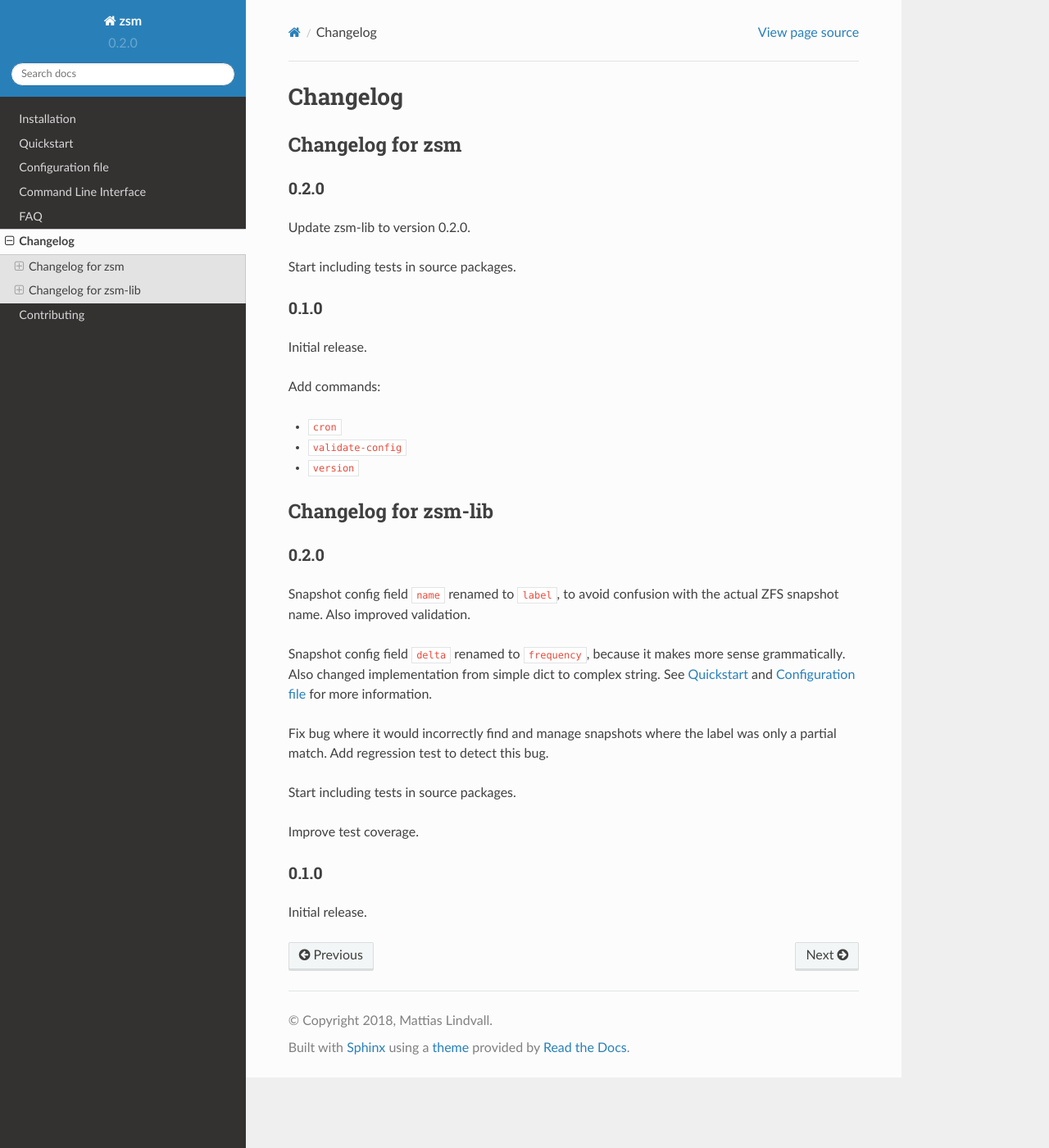
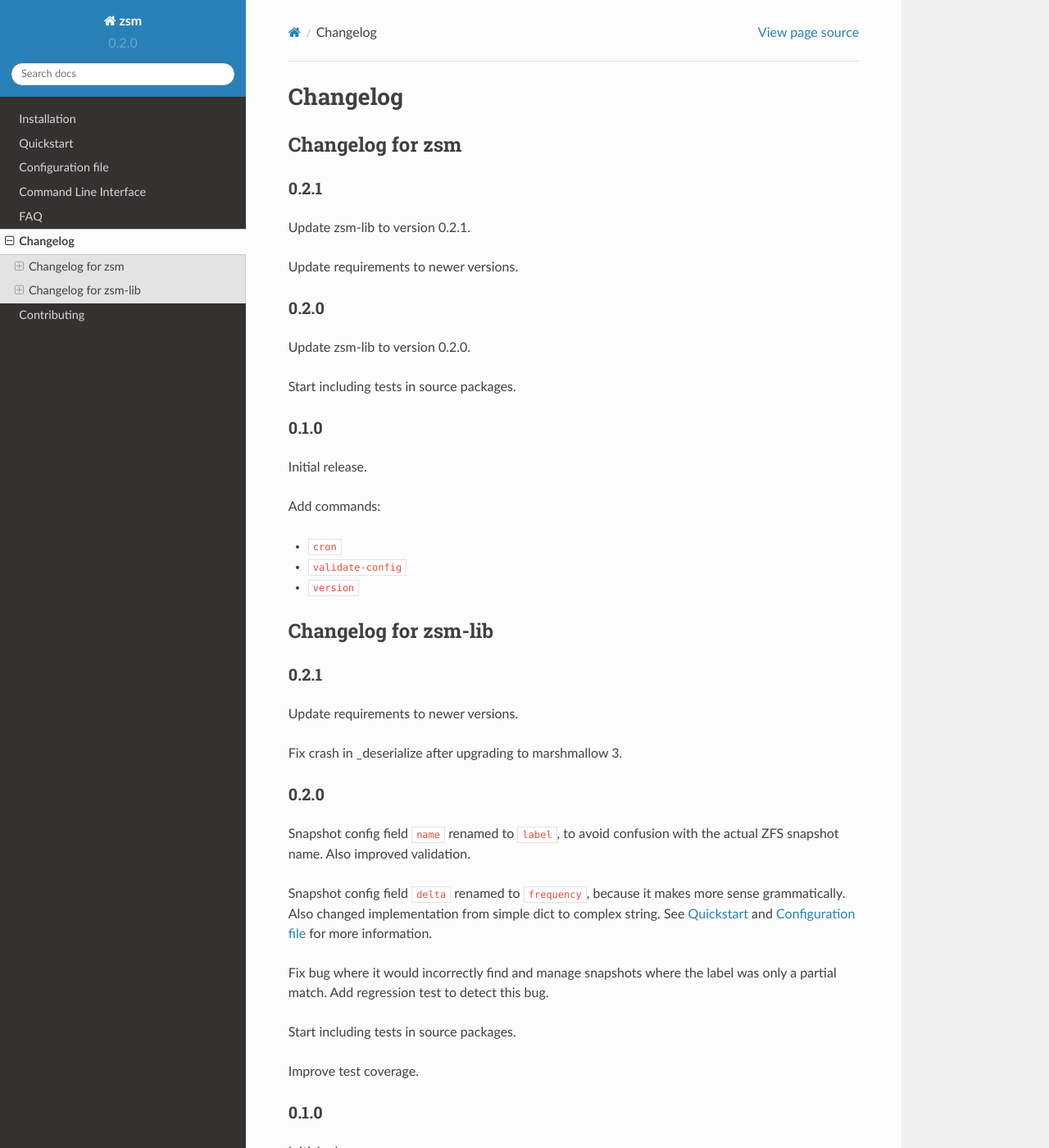
Before and after one commit to thnee/zsm, a Sphinx documentation site: the page built from docs/changelog.rst, in a window 1280 px wide and 1400 px high. Shown: the whole window at 82% size. Built offline with Sphinx 7.4.7 and the Read the Docs theme 2.0.0, drawn with Linux system fonts in a browser that asks for light colours.

Commit message:
update requirements and changelog

```diff
--- a/docs/changelog.rst
+++ b/docs/changelog.rst
@@ -5,6 +5,13 @@ Changelog
 
 Changelog for zsm
 -----------------
+
+0.2.1
+^^^^^
+
+Update zsm-lib to version 0.2.1.
+
+Update requirements to newer versions.
 
 0.2.0
 ^^^^^
@@ -26,6 +33,13 @@ Add commands:
 
 Changelog for zsm-lib
 ---------------------
+
+0.2.1
+^^^^^
+
+Update requirements to newer versions.
+
+Fix crash in _deserialize after upgrading to marshmallow 3.
 
 0.2.0
 ^^^^^
--- a/setup.py
+++ b/setup.py
@@ -18,7 +18,7 @@ setuptools.setup(
     package_dir={"": "src"},
     packages=["zsm"],
     python_requires=">=3.6",
-    install_requires=["click~=6.7", "pid~=2.2.0", "zsm-lib~=0.2.0"],
+    install_requires=["click~=7.1.2", "pid~=3.0.4", "zsm-lib~=0.2.0"],
     entry_points={"console_scripts": ["zsm = zsm.cli:cli"]},
     classifiers=[
         # "Development Status :: 1 - Planning",
```
